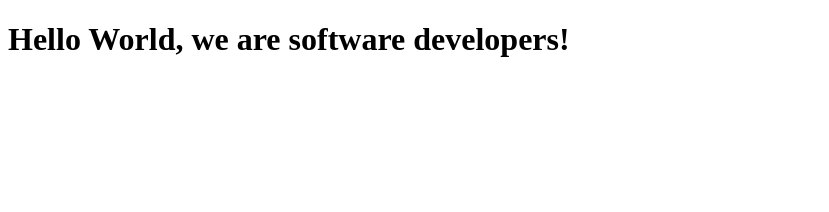
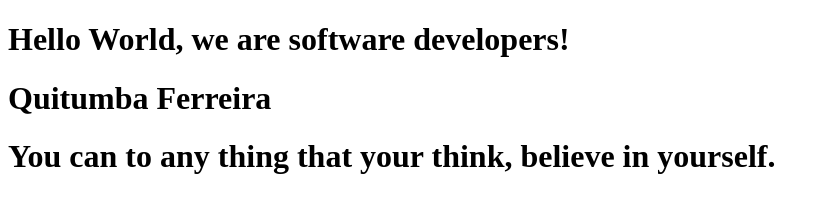
Before and after one commit to culyssander/html-css-project, a plain HTML site: page index.html in a window 1280 px wide. Shown: the whole page, without its empty margins (0-829 px from the left). Drawn offline with Linux system fonts and the light colour scheme.

Commit message:
And new code to say that I can do my best.

```diff
--- a/index.html
+++ b/index.html
@@ -7,5 +7,7 @@
 </head>
 <body>
     <h1>Hello World, we are software developers!</h1>
+    <h1>Quitumba Ferreira</h1>
+    <h1>You can to any thing that your think, believe in yourself.</h1>
 </body>
 </html>
```
